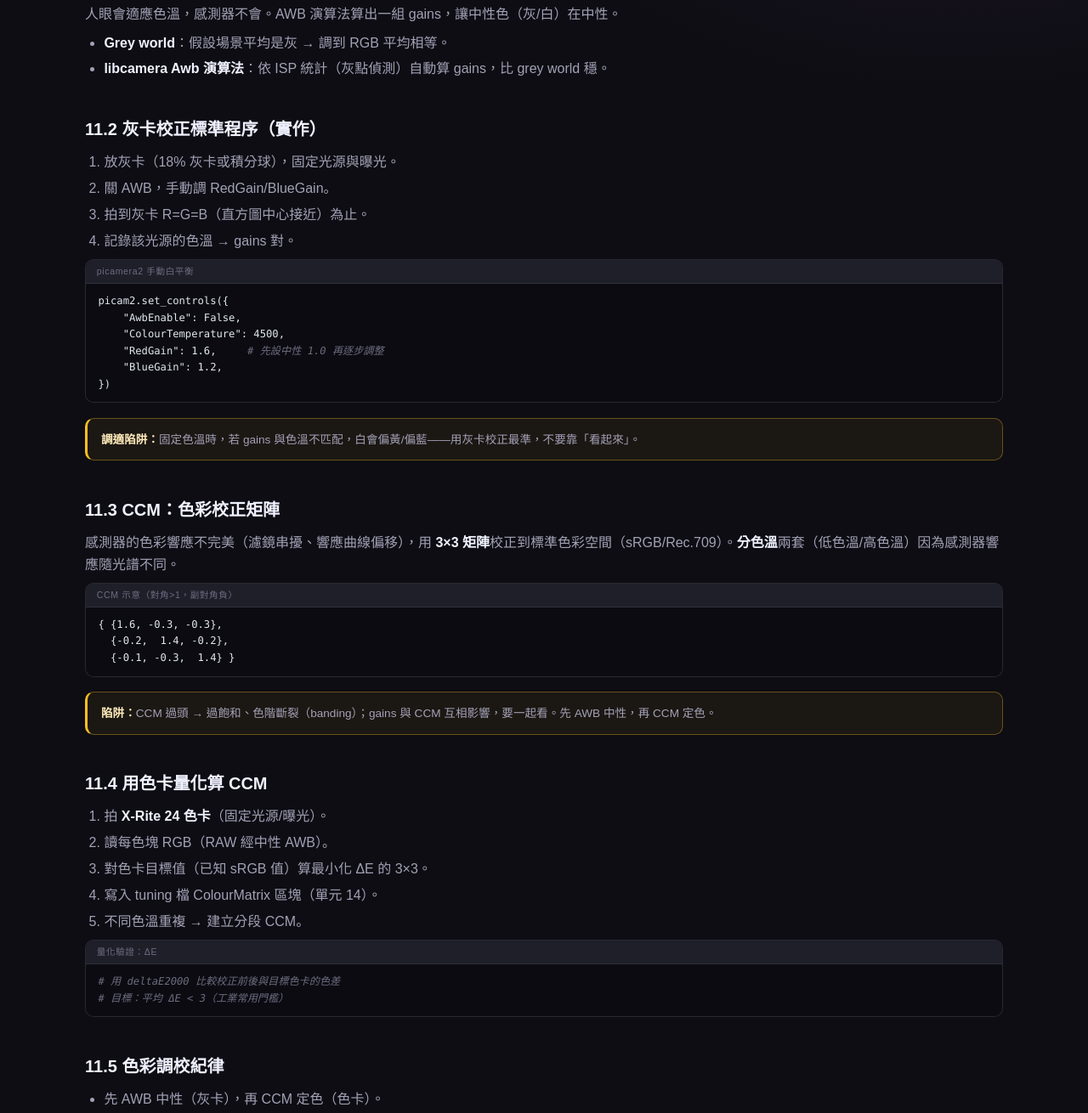
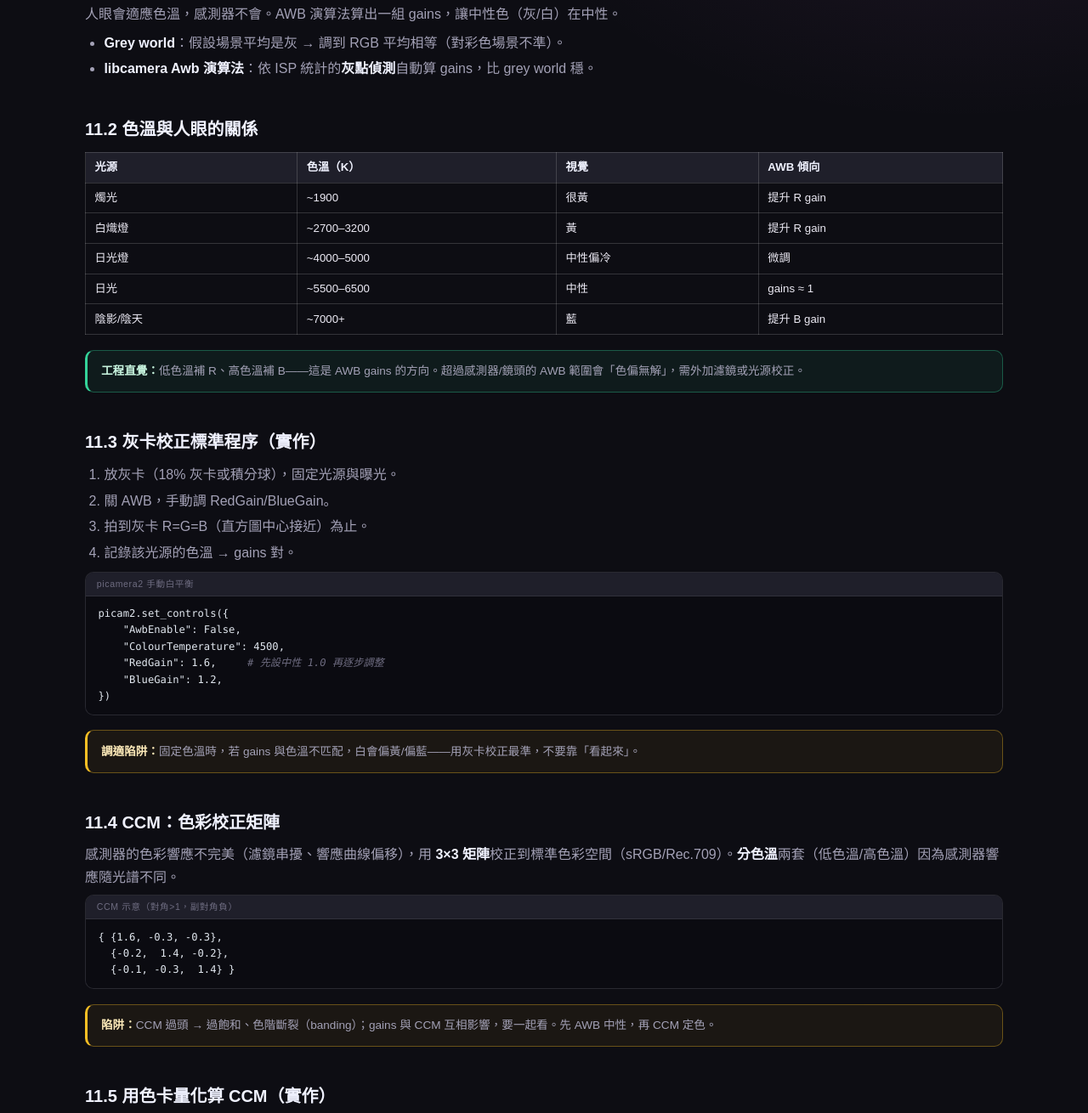
Before and after one commit to shumingyang-opencode/rpi5-sensor-isp-zh-tw, a plain HTML site: page docs/unit-11.html in a window 1280 px wide. Shown: the part 340-1650 px from the top of the page at 85% size. Drawn offline with Linux system fonts and the light colour scheme.

Commit message:
RPi5 deepen pass 2: expand ISP demosaic, AWB color-temperature table, gain-dependent black level

```diff
--- a/docs/unit-11.html
+++ b/docs/unit-11.html
@@ -30,11 +30,22 @@
 <div class="pipe"><span class="step">場景色溫（如 3000K 黃光）</span><span class="arr">→</span><span class="step">R/G/B gains</span><span class="arr">→</span><span class="step">白回白</span></div>
 <p>人眼會適應色溫，感測器不會。AWB 演算法算出一組 gains，讓中性色（灰/白）在中性。</p>
 <ul>
-<li><strong>Grey world</strong>：假設場景平均是灰 → 調到 RGB 平均相等。</li>
-<li><strong>libcamera Awb 演算法</strong>：依 ISP 統計（灰點偵測）自動算 gains，比 grey world 穩。</li>
+<li><strong>Grey world</strong>：假設場景平均是灰 → 調到 RGB 平均相等（對彩色場景不準）。</li>
+<li><strong>libcamera Awb 演算法</strong>：依 ISP 統計的<strong>灰點偵測</strong>自動算 gains，比 grey world 穩。</li>
 </ul>
 
-<h2>11.2 灰卡校正標準程序（實作）</h2>
+<h2>11.2 色溫與人眼的關係</h2>
+<table>
+<tr><th>光源</th><th>色溫（K）</th><th>視覺</th><th>AWB 傾向</th></tr>
+<tr><td>燭光</td><td>~1900</td><td>很黃</td><td>提升 R gain</td></tr>
+<tr><td>白熾燈</td><td>~2700–3200</td><td>黃</td><td>提升 R gain</td></tr>
+<tr><td>日光燈</td><td>~4000–5000</td><td>中性偏冷</td><td>微調</td></tr>
+<tr><td>日光</td><td>~5500–6500</td><td>中性</td><td>gains ≈ 1</td></tr>
+<tr><td>陰影/陰天</td><td>~7000+</td><td>藍</td><td>提升 B gain</td></tr>
+</table>
+<div class="callout"><strong>工程直覺：</strong>低色溫補 R、高色溫補 B——這是 AWB gains 的方向。超過感測器/鏡頭的 AWB 範圍會「色偏無解」，需外加濾鏡或光源校正。</div>
+
+<h2>11.3 灰卡校正標準程序（實作）</h2>
 <ol>
 <li>放灰卡（18% 灰卡或積分球），固定光源與曝光。</li>
 <li>關 AWB，手動調 RedGain/BlueGain。</li>
@@ -49,14 +60,14 @@
 })</pre></div>
 <div class="callout warn"><strong>調適陷阱：</strong>固定色溫時，若 gains 與色溫不匹配，白會偏黃/偏藍——用灰卡校正最準，不要靠「看起來」。</div>
 
-<h2>11.3 CCM：色彩校正矩陣</h2>
+<h2>11.4 CCM：色彩校正矩陣</h2>
 <p>感測器的色彩響應不完美（濾鏡串擾、響應曲線偏移），用 <strong>3×3 矩陣</strong>校正到標準色彩空間（sRGB/Rec.709）。<strong>分色溫</strong>兩套（低色溫/高色溫）因為感測器響應隨光譜不同。</p>
 <div class="demo-block"><div class="demo-label">CCM 示意（對角>1，副對角負）</div><pre>{ {1.6, -0.3, -0.3},
   {-0.2,  1.4, -0.2},
   {-0.1, -0.3,  1.4} }</pre></div>
 <div class="callout warn"><strong>陷阱：</strong>CCM 過頭 → 過飽和、色階斷裂（banding）；gains 與 CCM 互相影響，要一起看。先 AWB 中性，再 CCM 定色。</div>
 
-<h2>11.4 用色卡量化算 CCM</h2>
+<h2>11.5 用色卡量化算 CCM（實作）</h2>
 <ol>
 <li>拍 <strong>X-Rite 24 色卡</strong>（固定光源/曝光）。</li>
 <li>讀每色塊 RGB（RAW 經中性 AWB）。</li>
@@ -65,13 +76,18 @@
 <li>不同色溫重複 → 建立分段 CCM。</li>
 </ol>
 <div class="demo-block"><div class="demo-label">量化驗證：ΔE</div><pre><span class="hl-c"># 用 deltaE2000 比較校正前後與目標色卡的色差</span>
-<span class="hl-c"># 目標：平均 ΔE < 3（工業常用門檻）</span></pre></div>
+python3 - <<'EOF'
+# 以 colour-science 或自寫 deltaE2000
+# 目標：平均 ΔE < 3（工業常用門檻）
+# 各色塊最大 ΔE < 6
+EOF</pre></div>
 
-<h2>11.5 色彩調校紀律</h2>
+<h2>11.6 色彩調校紀律</h2>
 <ul>
 <li>先 AWB 中性（灰卡），再 CCM 定色（色卡）。</li>
 <li>每次只改一個區塊，重新測量 ΔE。</li>
 <li>分段色溫各測一次，確保無色溫突變。</li>
+<li>記錄每組「光源 + gains + CCM」對照表，供回歸與重現。</li>
 </ul>
 
 
```
Also changed, not shown: docs/index.html (+2 -2 lines), docs/unit-07.html (+21 -6 lines).
